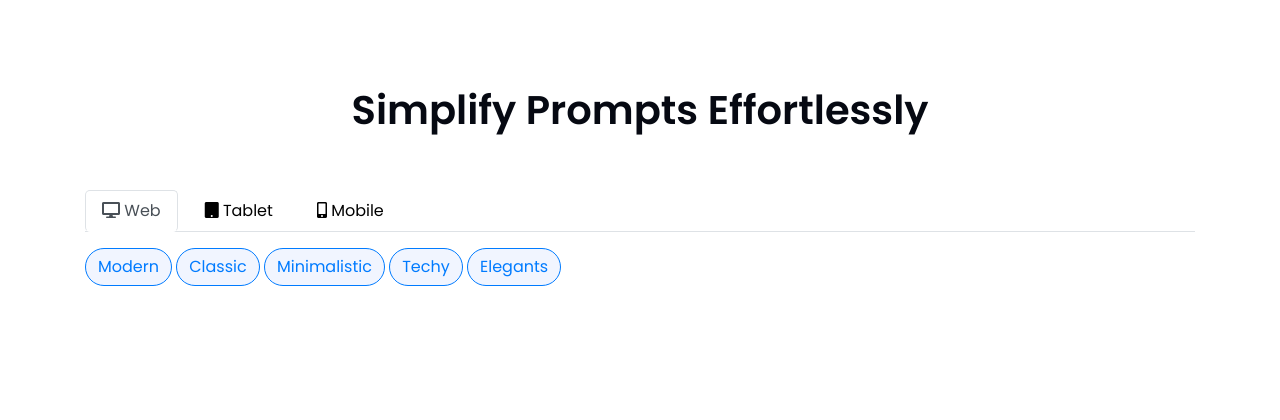
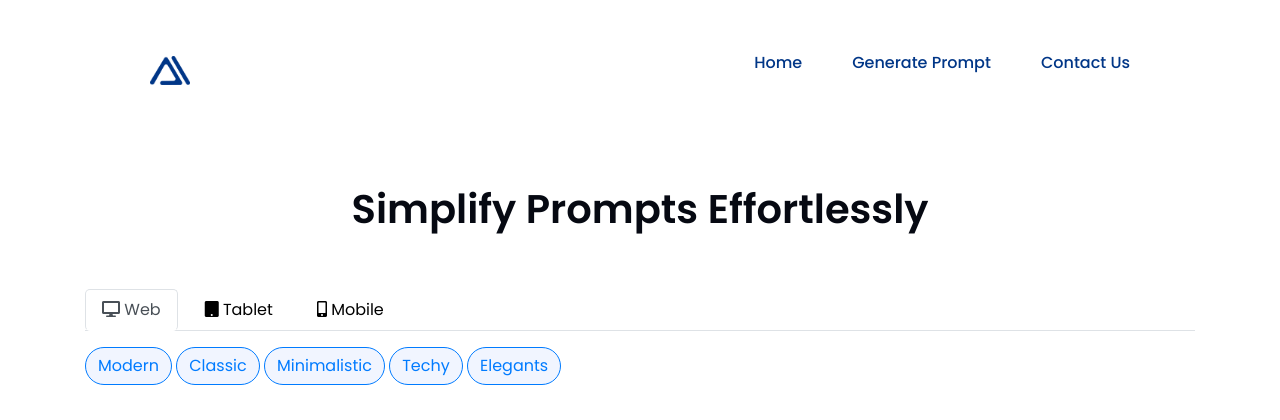
Before and after one commit to chalisa-puwaphat/ALISA-GPT3.5, a Flask app: page / in a window 1280 px wide. Shown: the top 420 px of the page. Run offline with Flask 3, Linux system fonts and the light colour scheme; some libraries are stand-ins or nearby versions.

Commit message:
Update index.html

```diff
--- a/templates/index.html
+++ b/templates/index.html
@@ -22,6 +22,21 @@
 </head>
 
 <body>
+  <!------------------------------------------- Navigation Bar Part ------------------------------------------->
+  <nav class="navbar">
+    <div class="navbar-logo">
+      <img src="static/images/Alisa-Blue-Logo.png" alt="Your Logo">
+    </div>
+    <div class="navbar-links">
+      <ul>
+        <li><a href="#">Home</a></li>
+        <li><a href="#">Generate Prompt</a></li>
+        <li><a href="#">Contact Us</a></li>
+      </ul>
+    </div>
+  </nav>
+
+
   <div class="container mt-5">
     <h1 style="color:#060912">Simplify Prompts Effortlessly</h1>
 
```
